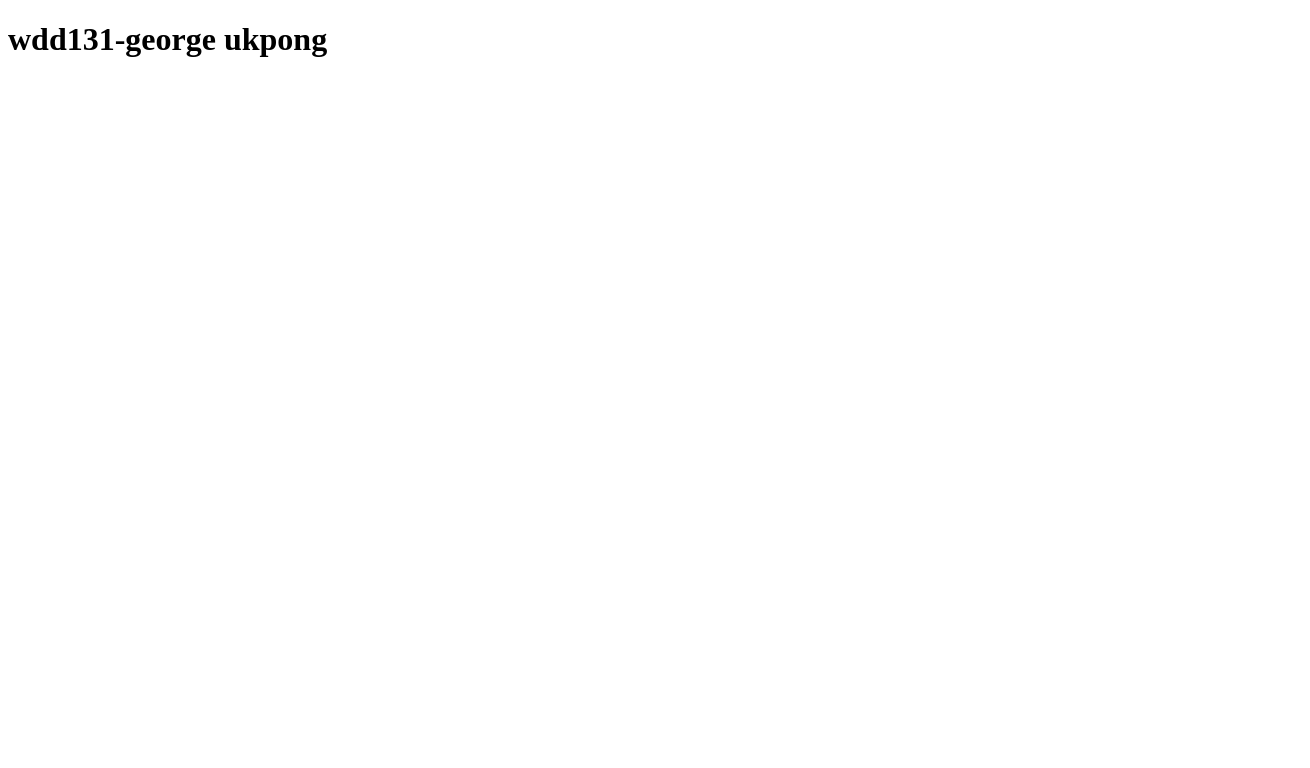
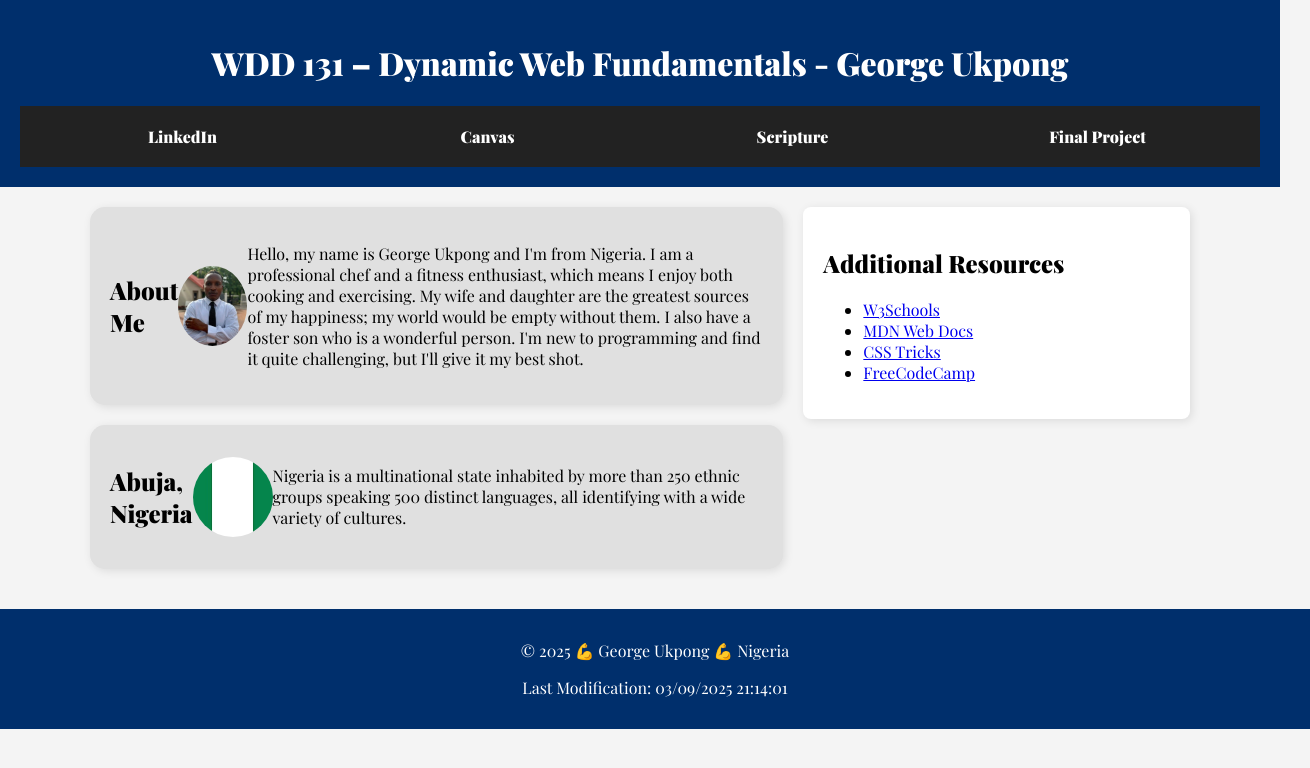
Before and after one commit to georgeukpong/wdd131, a plain HTML site: page index.html in a window 1280 px wide. Shown: the whole page, 1310 px wide, since content can reach past the window. Drawn offline with nearby package versions, Linux system fonts and the light colour scheme.

Commit message:
home page

```diff
--- a/index.html
+++ b/index.html
@@ -3,9 +3,62 @@
 <head>
     <meta charset="UTF-8">
     <meta name="viewport" content="width=device-width, initial-scale=1.0">
-    <title>wdd131</title>
+    <meta name="description" content="George Ukpong's course landing page for WDD 131 – Dynamic Web Fundamentals">
+    <meta name="author" content="George Ukpong">
+    <link rel="preconnect" href="https://fonts.googleapis.com">
+    <link rel="preconnect" href="https://fonts.gstatic.com" crossorigin>
+    <link href="https://fonts.googleapis.com/css2?family=Playfair+Display:wght@400;900&display=swap" rel="stylesheet">
+    <link rel="stylesheet" href="styles/base.css">
+
+    <!-- Link the script with defer -->
+    <script src="scripts/getdates.js" defer></script>
+
+    <title>WDD 131 – Dynamic Web Fundamentals - George Ukpong</title>
 </head>
 <body>
-    <h1>wdd131-george ukpong</h1>
+    <header>
+        <h1>WDD 131 – Dynamic Web Fundamentals - George Ukpong</h1>
+        <nav class="navbar">
+            <a href="https://www.linkedin.com/in/georgeukpong2020/">LinkedIn</a>
+            <a href="https://byupw.instructure.com/">Canvas</a>
+            <a href="https://www.churchofjesuschrist.org/study/scriptures/nt/matt/5?lang=eng&id=p8">Scripture</a>
+            <a href="#">Final Project</a>
+        </nav>
+    </header>
+
+    <div class="container">
+        <main>
+            <section class="card">
+                <h2>About Me</h2>
+                <img src="images/profile.jpg" alt="Profile picture of George Ukpong">
+                <p>Hello, my name is George Ukpong and I'm from Nigeria. I am a professional chef and a fitness enthusiast, which means I enjoy both cooking and exercising. My wife and daughter are the greatest sources of my happiness; my world would be empty without them. I also have a foster son who is a wonderful person. I'm new to programming and find it quite challenging, but I'll give it my best shot.</p>
+            </section>
+
+            <section class="card">
+                <h2>Abuja, Nigeria</h2>
+                <img src="images/Nig flag.jpg" alt="Flag of Nigeria">
+                <p>Nigeria is a multinational state inhabited by more than 250 ethnic groups speaking 500 distinct languages, all identifying with a wide variety of cultures.</p>
+            </section>
+        </main>
+
+        <aside class="right-sidebar">
+            <h2>Additional Resources</h2>
+            <ul>
+                <li><a href="https://www.w3schools.com/">W3Schools</a></li>
+                <li><a href="https://developer.mozilla.org/en-US/">MDN Web Docs</a></li>
+                <li><a href="https://css-tricks.com/">CSS Tricks</a></li>
+                <li><a href="https://www.freecodecamp.org/">FreeCodeCamp</a></li>
+            </ul>
+        </aside>
+    </div>
+
+    <footer>
+        <p>&copy; <span id="copyright-year"></span> 💪 George Ukpong 💪 Nigeria</p>
+        <p id="last-modified"></p>
+    </footer>
+
+
+
+
 </body>
 </html>
--- /dev/null
+++ b/scripts/getdates.js
@@ -0,0 +1,5 @@
+// Get the current year and update the copyright span
+document.getElementById("copyright-year").textContent = new Date().getFullYear();
+
+// Get the last modified date of the document and update the paragraph
+document.getElementById("last-modified").textContent = "Last Modification: " + document.lastModified;
--- /dev/null
+++ b/styles/base.css
@@ -0,0 +1,89 @@
+/* General Styles */
+body {
+    font-family: 'Playfair Display', serif;
+    margin: 0;
+    padding: 0;
+    background-color: #f4f4f4;
+}
+
+/* Header */
+header {
+    background-color: #002f6c;
+    color: white;
+    text-align: center;
+    padding: 20px;
+}
+
+/* Navigation Bar */
+.navbar {
+    background-color: #222;
+    display: flex;
+    justify-content: center;  /* Centering items */
+    padding: 10px;
+}
+
+.navbar a {
+    color: white;
+    text-decoration: none;
+    padding: 10px 20px; /* Equal spacing */
+    flex: 1; /* Distribute space equally */
+    text-align: center;
+    font-weight: bold;
+}
+
+
+/* Main Layout */
+.container {
+    display: flex;
+    justify-content: center;
+    align-items: flex-start;
+    gap: 20px;
+    padding: 20px;
+    max-width: 1100px;
+    margin: auto;
+}
+
+/* Main Content */
+main {
+    flex: 2;
+    display: flex;
+    flex-direction: column;
+    gap: 20px;
+}
+
+/* Card Styling */
+.card {
+    background: #e0e0e0;
+    padding: 20px;
+    border-radius: 15px;
+    display: flex;
+    align-items: center;
+    justify-content: space-between;
+    box-shadow: 2px 2px 10px rgba(0, 0, 0, 0.1);
+}
+
+.card img {
+    width: 80px;
+    height: 80px;
+    border-radius: 50%;
+    object-fit: cover;
+}
+
+/* Sidebar */
+.right-sidebar {
+    flex: 1;
+    background: white;
+    padding: 20px;
+    border-radius: 8px;
+    box-shadow: 2px 2px 10px rgba(0, 0, 0, 0.1);
+}
+
+/* Footer */
+footer {
+    background-color: #002f6c;
+    color: white;
+    text-align: center;
+    padding: 15px;
+    margin-top: 20px;
+    width: 100%;
+}
```
Also changed, not shown: week01/basic-layout.html (added, +11 -0 lines), images/Nig flag.jpg (added), images/profile.jpg (added), week01/styles/layout.css (added).
